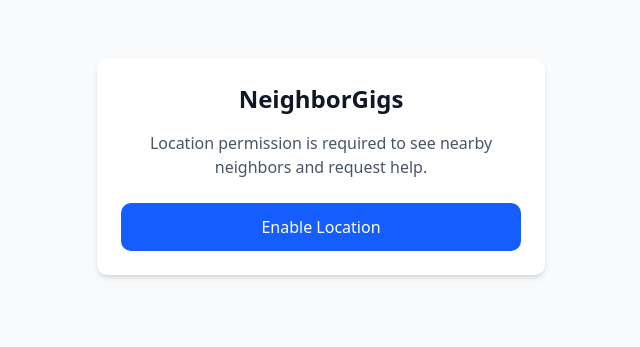
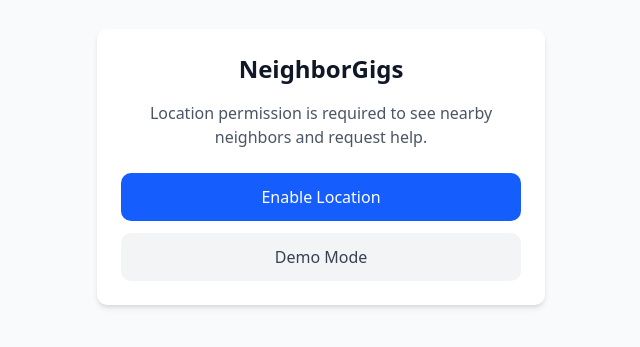
Before and after one commit to pdqrobinson/neighborgigs-v2, a React (Vite) app: page / in a window 1280 px wide. Shown: the part 233-580 px from the top of the page, without its empty margins (319-959 px from the left). Built offline with nearby package versions, Linux system fonts and the light colour scheme; no server answers.

Commit message:
ui: add demo mode button to location gate

```diff
--- a/src/pages/LocationGate.tsx
+++ b/src/pages/LocationGate.tsx
@@ -2,6 +2,8 @@ import React, { useEffect, useState } from 'react';
 import { useNavigate } from 'react-router-dom';
 import { useUser } from '../contexts/UserContext';
 import { api } from '../lib/api-client';
+
+const DEMO_LOCATION = { lat: 33.4484, lng: -112.0740 };
 
 export default function LocationGate() {
   const navigate = useNavigate();
@@ -15,6 +17,7 @@ export default function LocationGate() {
       navigate('/home');
       return;
     }
+  }, [user, loading, navigate]);
 
   const requestLocation = async () => {
     try {
@@ -28,17 +31,22 @@ export default function LocationGate() {
       const { latitude, longitude } = position.coords;
       await setLocation(latitude, longitude);
 
-        // Auto-assign neighborhood
       await api.updateNeighborhood(latitude, longitude);
-
       navigate('/home');
     } catch (err) {
       setError('Location permission required to use NeighborGigs');
     }
   };
 
-    requestLocation();
-  }, [user, loading, setLocation, navigate]);
+  const useDemoMode = async () => {
+    try {
+      await setLocation(DEMO_LOCATION.lat, DEMO_LOCATION.lng);
+      await api.updateNeighborhood(DEMO_LOCATION.lat, DEMO_LOCATION.lng);
+      navigate('/home');
+    } catch (err) {
+      setError('Failed to initialize demo mode');
+    }
+  };
 
   if (loading) {
     return (
@@ -64,12 +72,20 @@ export default function LocationGate() {
             {error}
           </div>
         )}
+        <div className="space-y-3">
           <button
-          onClick={() => window.location.reload()}
+            onClick={requestLocation}
             className="w-full bg-blue-600 text-white py-3 px-4 rounded-lg font-medium hover:bg-blue-700 transition"
           >
             Enable Location
           </button>
+          <button
+            onClick={useDemoMode}
+            className="w-full bg-gray-100 text-gray-700 py-3 px-4 rounded-lg font-medium hover:bg-gray-200 transition"
+          >
+            Demo Mode
+          </button>
+        </div>
       </div>
     </div>
   );
--- a/zosite.json
+++ b/zosite.json
@@ -4,8 +4,8 @@
   "entrypoint": "bun run dev",
   "env": {
     "VITE_ZO_SITE_DEMO_VARIANT": "blank",
-    "SUPABASE_URL": "",
-    "SUPABASE_SERVICE_ROLE_KEY": ""
+    "SUPABASE_URL": "https://kxpglaetbawiugqmihfj.supabase.co",
+    "SUPABASE_SERVICE_ROLE_KEY": "eyJhbGciOiJIUzI1NiIsInR5cCI6IkpXVCJ9.eyJpc3MiOiJzdXBhYmFzZSIsInJlZiI6Imt4cGdsYWV0YmF3aXVncW1paGZqIiwicm9sZSI6InNlcnZpY2Vfcm9sZSIsImlhdCI6MTc2ODc1NzYwOCwiZXhwIjoyMDg0MzMzNjA4fQ.o5mQ1vylAbs12UFMgs8FMDo_UaHAaN3FyEJM8Te7pUI"
   },
   "publish": {
     "label": "neighborgigs",
@@ -16,8 +16,8 @@
       "NODE_ENV": "production",
       "ZO_CLIENT_IDENTITY_TOKEN": "none",
       "VITE_ZO_SITE_DEMO_VARIANT": "blank",
-      "SUPABASE_URL": "",
+      "SUPABASE_URL": "htpps://ftgclimxdaufufagsmad.supabase.co",
       "SUPABASE_SERVICE_ROLE_KEY": ""
     }
-  },
+  }
 }
```
Also changed, not shown: 2 other files (tests, documents, lock files or other folders). Lines whose indentation alone changed are shown as unchanged.
